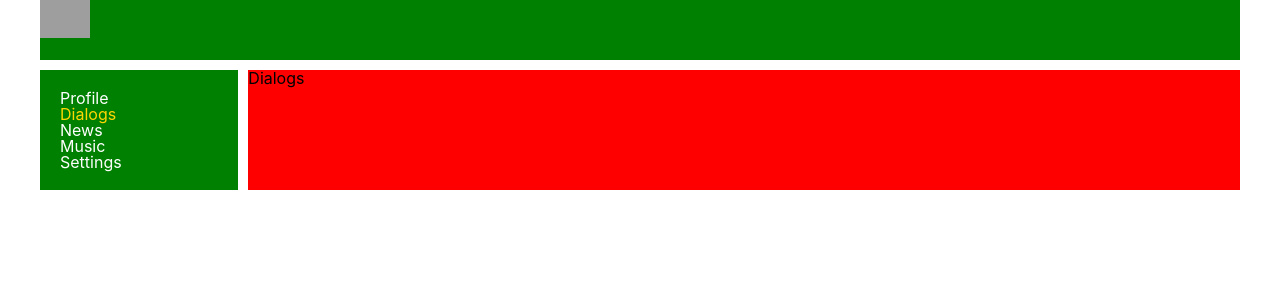
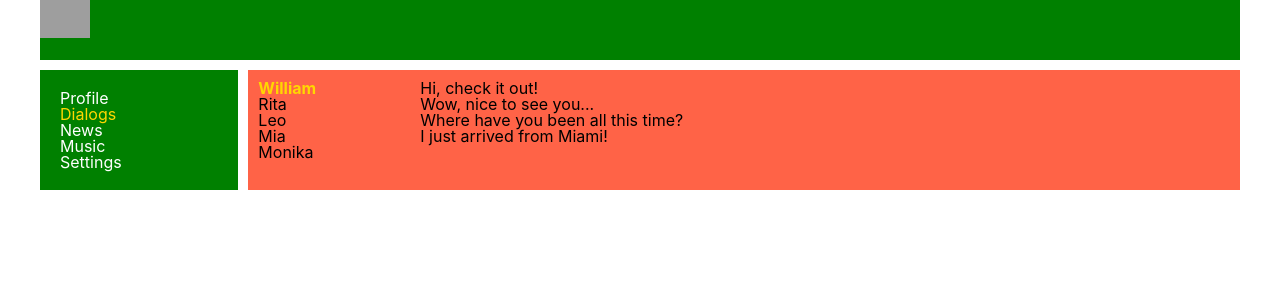
Before and after one commit to DoWhatYouL0ve/social_network, a React (Create React App) app: page /dialogs in a window 1280 px wide. Shown: the top 300 px of the page. Built offline with nearby package versions, Linux system fonts and the light colour scheme; grey boxes are pictures that could not be loaded.

Commit message:
lesson21 page Dialogs CSS adjustment

```diff
--- a/src/App.css
+++ b/src/App.css
@@ -12,5 +12,5 @@
 
 .appWrapperContent {
     grid-area: c;
-    background-color: red;
+    background-color: tomato;
 }
--- a/src/components/Dialogs/Dialogs.module.css
+++ b/src/components/Dialogs/Dialogs.module.css
@@ -0,0 +1,25 @@
+.dialogsPageWrapper {
+    display: grid;
+    grid-template-columns: 2fr 10fr;
+    padding: 10px;
+}
+
+.dialogsSection {
+
+}
+
+.dialog {
+
+}
+.dialogsSection .activeD {
+    color: gold;
+    font-weight: bold;
+}
+
+.messagesSection {
+
+}
+
+.message {
+
+}
--- a/src/components/Dialogs/Dialogs.tsx
+++ b/src/components/Dialogs/Dialogs.tsx
@@ -2,5 +2,25 @@ import React from 'react'
 import style from './Dialogs.module.css'
 
 export const Dialogs = () => {
-    return <div>Dialogs</div>
+    return (
+        <div className={style.dialogsPageWrapper}>
+            <div className={style.dialogsSection}>
+                <div className={`${style.dialog} ${style.activeD}`}>
+                    William
+                </div>
+                <div className={style.dialog}>Rita</div>
+                <div className={style.dialog}>Leo</div>
+                <div className={style.dialog}>Mia</div>
+                <div className={style.dialog}>Monika</div>
+            </div>
+            <div className={style.messagesSection}>
+                <div className={style.message}>Hi, check it out!</div>
+                <div className={style.message}>Wow, nice to see you...</div>
+                <div className={style.message}>
+                    Where have you been all this time?
+                </div>
+                <div className={style.message}>I just arrived from Miami!</div>
+            </div>
+        </div>
+    )
 }
```
